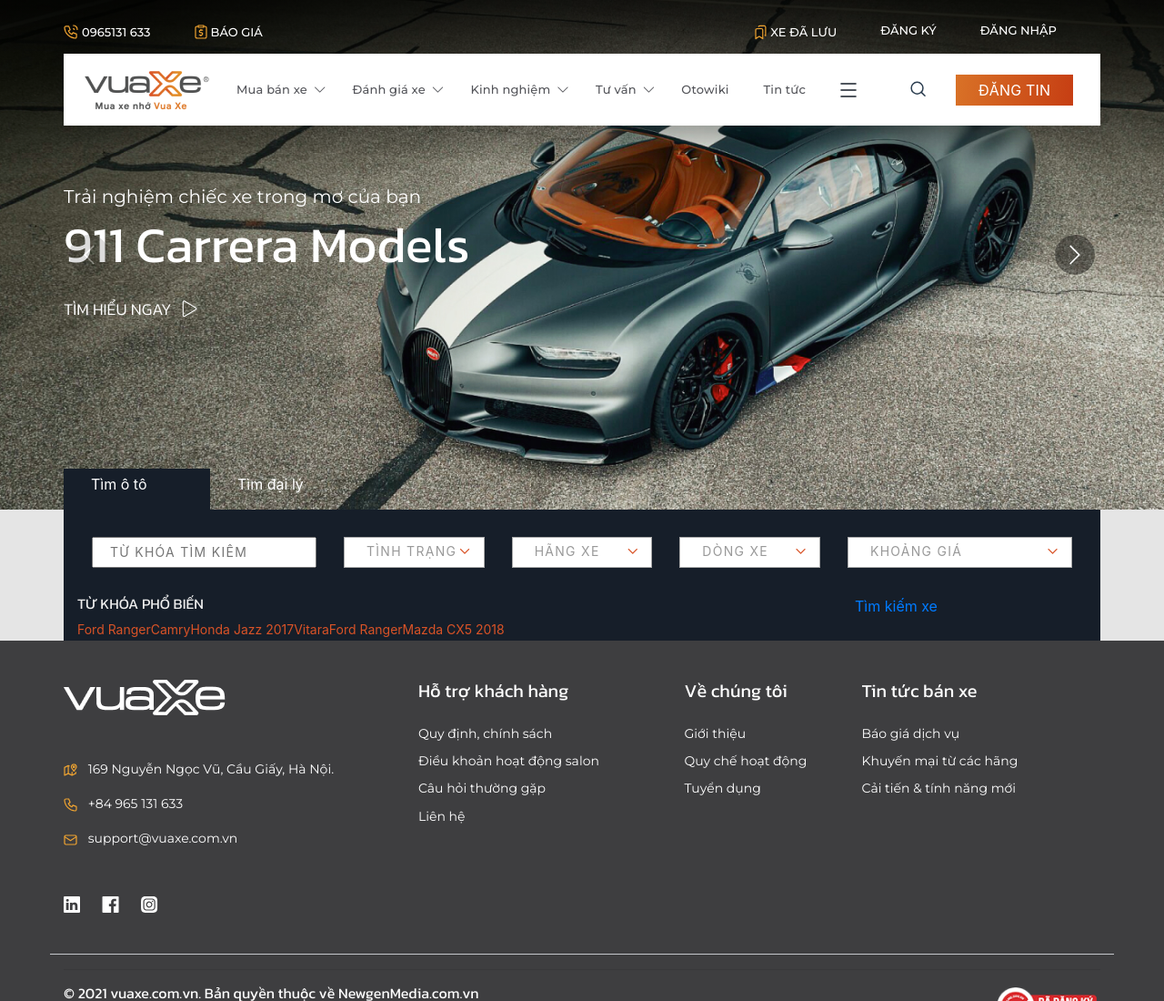
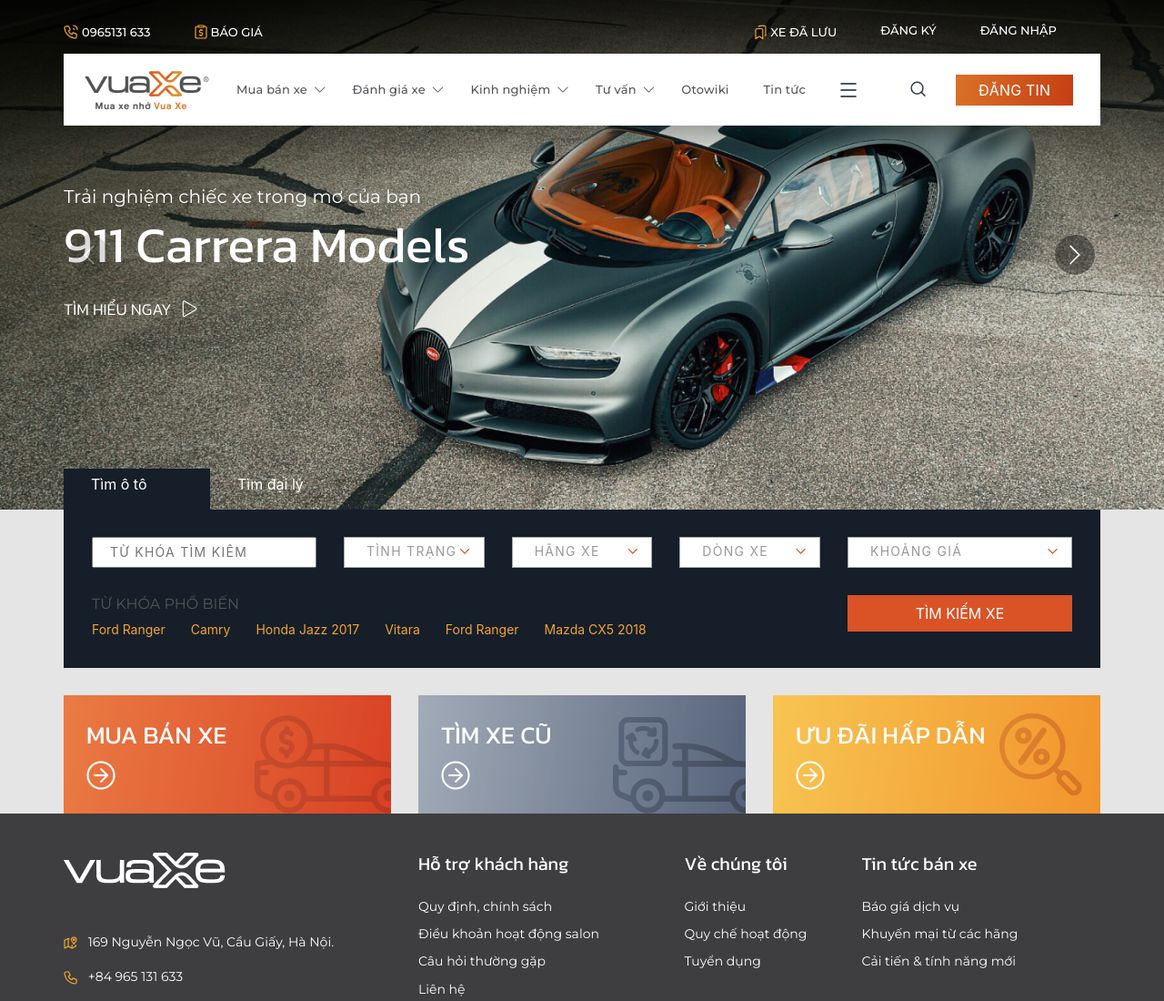
Before and after one commit to nguyenhoangnam123/vua-xe-html, a plain HTML site: page index.html in a window 1280 px wide. Shown: the top 1100 px of the page at 91% size. Drawn offline with nearby package versions, Linux system fonts and the light colour scheme.

Commit message:
add option box

```diff
--- a/Style/style.css
+++ b/Style/style.css
@@ -1,7 +1,10 @@
 :root {
   --main-color: #d95327;
+  --main-light-color: #e25f34;
   --yellow-color: #f0a431;
+  --yellow-light-color: #f5ad3f;
   --gray-color: #54555a;
+  --gray-light-color: #7d889a;
   --dark-color: #161e29;
   --light-gray-color: #eeeeee;
   --light-color: #f1f1f1;
@@ -13,6 +16,12 @@
   --navbar-item-margin: 1.875rem;
   --navbar-item-mobile-margin: 1.25rem;
   --main-gradient: linear-gradient(98.42deg, #d97227 0%, #c63e13 100%);
+  --gray-gradient: linear-gradient(
+    279.95deg,
+    rgba(0, 0, 0, 0.44) -20.3%,
+    rgba(255, 255, 255, 0.33) 104.99%
+  );
+
   --hero-gradient: linear-gradient(
     180deg,
     rgba(0, 0, 0, 0.68) 0%,
@@ -188,6 +197,61 @@ footer {
   margin-top: -45px;
   position: relative;
   z-index: 9;
+  margin-bottom: var(--navbar-item-margin);
+}
+
+#tu-khoa {
+  padding-left: 1rem;
+  padding-right: 1rem;
+  padding-bottom: var(--navbar-item-margin);
+}
+
+#tu-khoa .key-word {
+  margin-right: 1.75rem;
+  font-size: 0.875rem;
+}
+
+#tu-khoa .key-word:hover {
+  color: var(--white-color);
+}
+
+#tim-kiem {
+  padding-top: 0.5rem;
+  padding-bottom: 0.5rem;
+}
+
+#tim-kiem:hover {
+  color: var(--light-gray-color);
+}
+
+/* option box */
+.option-box {
+  padding-left: 1.5625rem;
+  height: 8.125rem;
+}
+
+.option-box h3 {
+  font-size: 1.6875rem;
+  line-height: 2.5rem;
+}
+
+.option-box i {
+  font-size: 2rem;
+}
+
+#uu-dai img {
+  right: 1.25rem;
+}
+
+.option-box::after {
+  position: absolute;
+  width: 100%;
+  height: 100%;
+  top: 0;
+  right: 0;
+  content: "";
+  background: var(--gray-gradient);
+  mix-blend-mode: overlay;
 }
 
 /* tab */
--- a/Style/utils.min.css
+++ b/Style/utils.min.css
@@ -49,12 +49,24 @@
   background: var(--main-color);
 }
 
+.bg-main-light {
+  background: var(--main-light-color);
+}
+
 .bg-yellow {
   background: var(--yellow-color);
 }
 
+.bg-yellow-light {
+  background: var(--yellow-light-color);
+}
+
 .bg-gray {
   background: var(--gray-color);
+}
+
+.bg-gray-light {
+  background: var(--gray-light-color);
 }
 
 .bg-dark {
@@ -99,6 +111,22 @@
 /* inset */
 .inset-y-0 {
   top: 0;
+  bottom: 0;
+}
+
+.lef-0 {
+  lefft: 0;
+}
+
+.right-0 {
+  right: 0;
+}
+
+.top-0 {
+  top: 0;
+}
+
+.bottom-0 {
   bottom: 0;
 }
 
@@ -154,6 +182,11 @@
   padding-bottom: 0;
 }
 
+/* display */
+.block {
+  display: block;
+}
+
 @media (min-width: 576px) {
   .sm\:hidden {
     display: none !important;
--- a/index.html
+++ b/index.html
@@ -352,23 +352,87 @@
           <div class="block bg-dark">
             <div
               class="d-flex flex-wrap justify-content-between align-items-start"
+              id="tu-khoa"
             >
               <div class="col-lg-9 text-sm">
-                <h6 class="uppercase mr-2 c-light-gray font-light">
+                <h6 class="uppercase mr-2 c-gray font-light text-description">
                   Từ khóa phổ biến
                 </h6>
                 <div class="d-flex flex-wrap">
-                  <a href="#" class="c-main">Ford Ranger</a>
-                  <a href="#" class="c-main">Camry</a>
-                  <a href="#" class="c-main">Honda Jazz 2017</a>
-                  <a href="#" class="c-main">Vitara</a>
-                  <a href="#" class="c-main">Ford Ranger</a>
-                  <a href="#" class="c-main">Mazda CX5 2018</a>
+                  <a href="#" class="c-yellow key-word">Ford Ranger</a>
+                  <a href="#" class="c-yellow key-word">Camry</a>
+                  <a href="#" class="c-yellow key-word">Honda Jazz 2017</a>
+                  <a href="#" class="c-yellow key-word">Vitara</a>
+                  <a href="#" class="c-yellow key-word">Ford Ranger</a>
+                  <a href="#" class="c-yellow key-word">Mazda CX5 2018</a>
                 </div>
               </div>
               <div class="col-lg-3">
-                <a href="#">Tìm kiếm xe</a>
+                <a
+                  href="#"
+                  class="bg-main c-white uppercase block w-100 text-center"
+                  id="tim-kiem"
+                  >Tìm kiếm xe</a
+                >
               </div>
+            </div>
+          </div>
+        </div>
+      </section>
+
+      <section class="w-100" id="lua-chon">
+        <div class="container no-padding">
+          <div class="row">
+            <div class="col-4">
+              <a
+                href="#"
+                class="relative bg-main-light c-white d-flex flex-wrap w-100 align-items-center justify-items-start option-box"
+                id="mua-xe-moi"
+              >
+                <div class="block">
+                  <h3 class="block mb-2 text-heading uppercase font-light">
+                    Mua bán xe
+                  </h2>
+                  <div class="block w-100">
+                    <i class="fal fa-arrow-circle-right"></i>
+                  </div>
+                </div>
+                <img src="/Assets/icon/mua-xe-moi.svg" alt="" class="absolute bottom-0 right-0">
+              </a>
+            </div>
+            <div class="col-4">
+              <a
+                href="#"
+                class="relative bg-gray-light c-white d-flex flex-wrap w-100 align-items-center justify-items-start option-box"
+                id="tim-xe-cu"
+              >
+                <div class="block">
+                  <h3 class="block mb-2 text-heading uppercase font-light">
+                    Tìm xe cũ
+                  </h2>
+                  <div class="block w-100">
+                    <i class="fal fa-arrow-circle-right"></i>
+                  </div>
+                </div>
+                <img src="/Assets/icon/tim-xe-cu.svg" alt="" class="absolute bottom-0 right-0">
+              </a>
+            </div>
+            <div class="col-4">
+              <a
+                href="#"
+                class="relative bg-yellow-light c-white d-flex flex-wrap w-100 align-items-center justify-items-start option-box"
+                id="uu-dai"
+              >
+                <div class="block">
+                  <h3 class="block mb-2 text-heading uppercase font-light">
+                    Ưu đãi hấp dẫn
+                  </h2>
+                  <div class="block w-100">
+                    <i class="fal fa-arrow-circle-right"></i>
+                  </div>
+                </div>
+                <img src="/Assets/icon/uu-dai-hap-dan.svg" alt="" class="absolute">
+              </a>
             </div>
           </div>
         </div>
```
Also changed, not shown: Assets/icon/mua-xe-moi.svg (added), Assets/icon/tim-xe-cu.svg (added), Assets/icon/uu-dai-hap-dan.svg (added).
